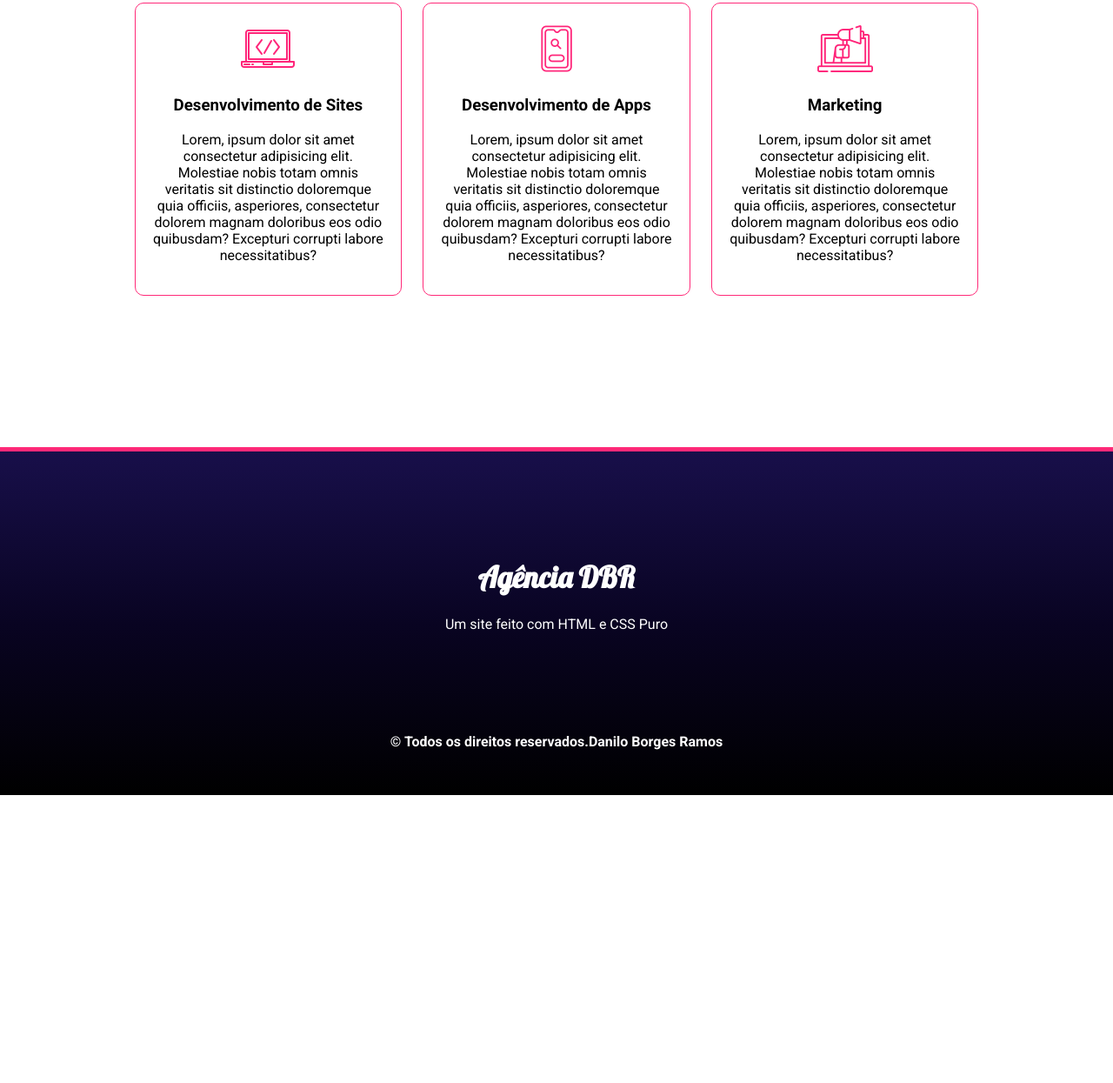
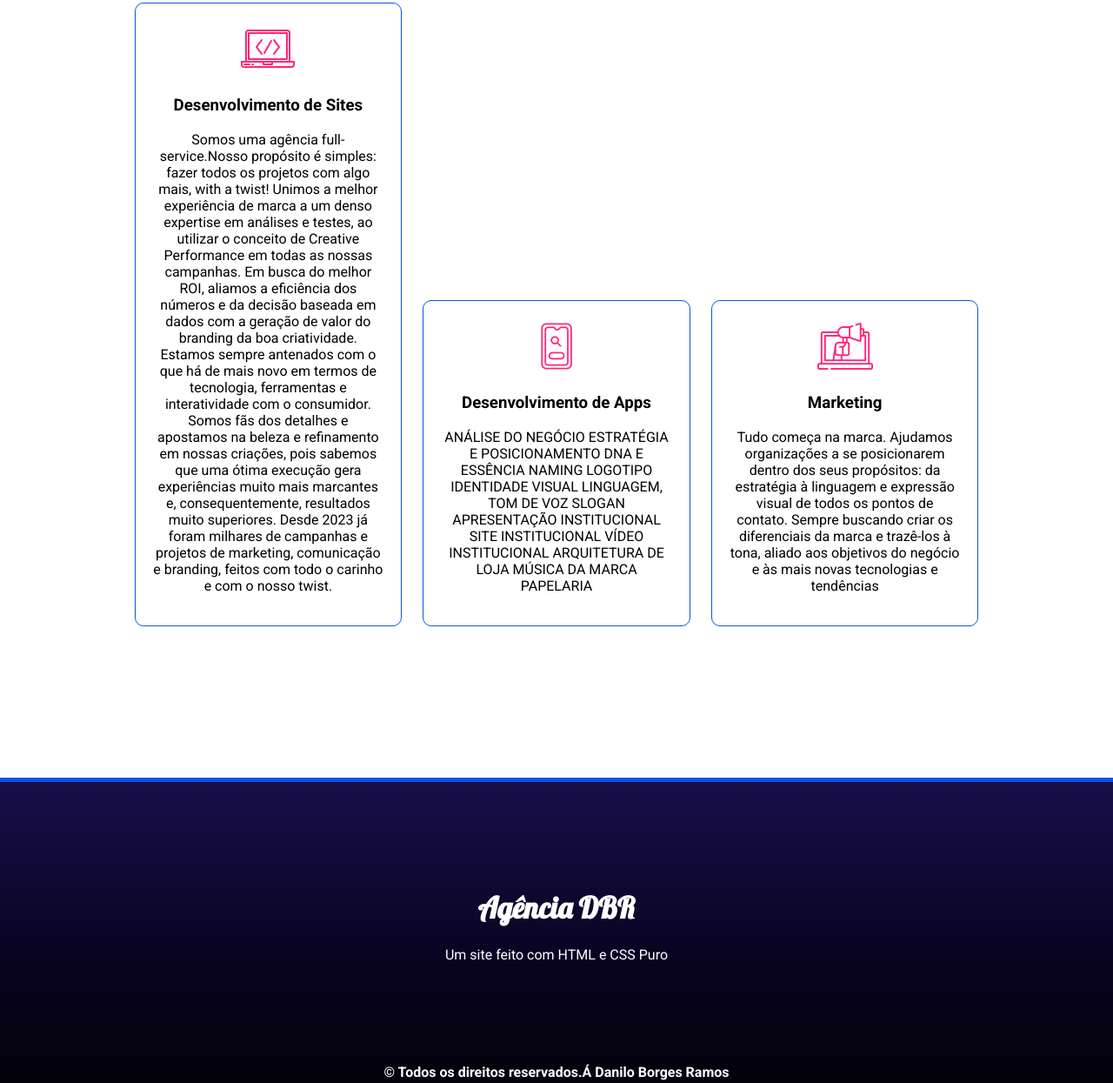
Before and after one commit to DanilodRamos/agencia, a plain HTML site: page index.html in a window 1280 px wide. Shown: the part 850-2095 px from the top of the page at 87% size. Before the commit the page ends 1764 px from the top, so only its background shows below. Drawn offline with Linux system fonts and the light colour scheme.

Commit message:
atualizando alguns dados

```diff
--- a/css/estilo.css
+++ b/css/estilo.css
@@ -47,7 +47,7 @@ body{
 }
 
 .menu a:hover{
-    color:#FF2978;
+    color:#0b51e7;
     border-top:4px solid #180F4A;
 }
 
@@ -62,7 +62,7 @@ body{
 
 #botao:hover{
     border:none;
-    background: #FF2978;
+    background: #0b51e7;
 }
 
 .header{
@@ -95,7 +95,7 @@ body{
 
 .contact-btn{
     display: inline-block;
-    background: #FF2978;
+    background: #0b51e7;
     padding:20px;
     color:white;
     text-transform: uppercase;
@@ -144,7 +144,7 @@ section h2{
     width: 30%;
     padding:20px;
     margin:1%;
-    border:1px solid #FF2978;
+    border:1px solid #0b51e7;
     border-radius:10px;
     cursor:pointer;
 }
@@ -154,7 +154,7 @@ section h2{
 }
 
 .card:hover{
-    background: #FF2978;
+    background: #0b51e7;
     color:white;
     padding:40px;
 }
@@ -176,7 +176,7 @@ footer{
     height: 400px;
     background-image:linear-gradient(180deg,#180F4A,#090422,black);
     text-align:center;
-    border-top:5px solid #FF2978;
+    border-top:5px solid #0b51e7;
 }
 
 .logo-rodape{
--- a/index.html
+++ b/index.html
@@ -28,9 +28,7 @@
         <div class="headline">
             <h2 style="letter-spacing: 15px;">você achou a melhor</h2>
             <h2 style="font-size:80px">Agência Digital</h2>
-            <p>Lorem ipsum dolor sit amet consectetur, adipisicing elit. Enim, magnam rem unde laborum temporibus cum
-                repellendus laudantium eius veritatis consequatur quod veniam, voluptates voluptate alias aliquam fugiat
-                itaque cumque quia.</p>
+            <p>Uma agencia de serviços de ti,atualizações de layout,botoes,segurança e tudo que precisar.</p>
             <a href="#" class="contact-btn">Contrate Agora</a>
         </div>
         <div class="img-headline">
@@ -44,51 +42,56 @@
                 <img src="img/pc.png">
                 <div class="card-text">
                     <h3>Desenvolvimento de Sites</h3>
-                    <p>Lorem, ipsum dolor sit amet consectetur adipisicing elit. Molestiae nobis totam omnis veritatis
-                        sit
-                        distinctio doloremque quia officiis, asperiores, consectetur dolorem magnam doloribus eos odio
-                        quibusdam? Excepturi corrupti labore necessitatibus?</p>
+                    <p>Somos uma agência full-service.Nosso propósito é simples: fazer todos os projetos com algo mais, with a twist!
+
+                        Unimos a melhor experiência de marca a um denso expertise em análises e testes, ao utilizar o conceito de Creative Performance em todas as nossas campanhas.
+
+                        Em busca do melhor ROI, aliamos a eficiência dos números e da decisão baseada em dados com a geração de valor do branding da boa criatividade.
+
+                        Estamos sempre antenados com o que há de mais novo em termos de tecnologia, ferramentas e interatividade com o consumidor.
+
+                        Somos fãs dos detalhes e apostamos na beleza e refinamento em nossas criações, pois sabemos que uma ótima execução gera experiências muito mais marcantes e, consequentemente, resultados muito superiores.
+
+                        Desde 2023 já foram milhares de campanhas e projetos de marketing, comunicação e branding, feitos com todo o carinho e com o nosso twist.</p>
                 </div>
                 <div class="texto-oculto">
                     <h3>Outro conteúdo qualquer</h3>
-                    <p>Lorem, ipsum dolor sit amet consectetur adipisicing elit. Molestiae nobis totam omnis veritatis
-                        sit
-                        distinctio doloremque quia officiis, asperiores, consectetur dolorem magnam doloribus eos odio
-                        quibusdam? Excepturi corrupti labore necessitatibus?</p>
+                    <p>Está sendo aplicado um golpe via Whatsapp e grupos de Facebook no qual é oferecida uma oportunidade de trabalho falsa em nome da Twist. Fique atento, nossas vagas somente são as publicadas em vagas.twist.com.br. Caso veja uma oportunidade falsa não cadastrada, denuncie o golpista.</p>
                 </div>
             </div>
             <div class="card">
                 <img src="img/smartphone.png">
                 <div class="card-text">
                     <h3>Desenvolvimento de Apps</h3>
-                    <p>Lorem, ipsum dolor sit amet consectetur adipisicing elit. Molestiae nobis totam omnis veritatis
-                        sit
-                        distinctio doloremque quia officiis, asperiores, consectetur dolorem magnam doloribus eos odio
-                        quibusdam? Excepturi corrupti labore necessitatibus?</p>
+                    <p>ANÁLISE DO NEGÓCIO
+                        ESTRATÉGIA E POSICIONAMENTO
+                        DNA E ESSÊNCIA
+                        NAMING
+                        LOGOTIPO
+                        IDENTIDADE VISUAL
+                        LINGUAGEM, TOM DE VOZ
+                        SLOGAN
+                        APRESENTAÇÃO INSTITUCIONAL
+                        SITE INSTITUCIONAL
+                        VÍDEO INSTITUCIONAL
+                        ARQUITETURA DE LOJA
+                        MÚSICA DA MARCA
+                        PAPELARIA</p>
                 </div>
                 <div class="texto-oculto">
                     <h3>Outro conteúdo qualquer</h3>
-                    <p>Lorem, ipsum dolor sit amet consectetur adipisicing elit. Molestiae nobis totam omnis veritatis
-                        sit
-                        distinctio doloremque quia officiis, asperiores, consectetur dolorem magnam doloribus eos odio
-                        quibusdam? Excepturi corrupti labore necessitatibus?</p>
+                    <p>Vendas, geração de leads, buzz, alcance, awareness, queima de estoque, lançamento… não importa a finalidade, fazemos mensagens serem ouvidas e produtos serem vendidos com o melhor ROI possível: unimos boas ideias à análise dos dados e experiência do consumidor nos canais de conversão.</p>
                 </div>
             </div>
             <div class="card">
                 <img src="img/marketing.png">
                 <div class="card-text">
                     <h3>Marketing</h3>
-                    <p>Lorem, ipsum dolor sit amet consectetur adipisicing elit. Molestiae nobis totam omnis veritatis
-                        sit
-                        distinctio doloremque quia officiis, asperiores, consectetur dolorem magnam doloribus eos odio
-                        quibusdam? Excepturi corrupti labore necessitatibus?</p>
+                    <p>Tudo começa na marca. Ajudamos organizações a se posicionarem dentro dos seus propósitos: da estratégia à linguagem e expressão visual de todos os pontos de contato. Sempre buscando criar os diferenciais da marca e trazê-los à tona, aliado aos objetivos do negócio e às mais novas tecnologias e tendências</p>
                 </div>
                 <div class="texto-oculto">
                     <h3>Outro conteúdo qualquer</h3>
-                    <p>Lorem, ipsum dolor sit amet consectetur adipisicing elit. Molestiae nobis totam omnis veritatis
-                        sit
-                        distinctio doloremque quia officiis, asperiores, consectetur dolorem magnam doloribus eos odio
-                        quibusdam? Excepturi corrupti labore necessitatibus?</p>
+                    <p>Reter é muito mais barato do que conquistar e por isso manter a conversa sempre ativa é essencial. Ajudamos a transformar seguidores em fãs e a gerar vendas e oportunidades recorrentes para nossos clientes utilizando o marketing direto e CRM, construindo laços reais com o consumidor: do email às redes sociais.</p>
                 </div>
             </div>
         </div>
@@ -98,7 +101,7 @@
             <h1 class="agencia">Agência DBR</h1>
             <p style="color:white">Um site feito com HTML e CSS Puro</p>
         </div>
-        <b style="color:white;">© Todos os direitos reservados.Danilo Borges Ramos</b>
+        <b style="color:white;">© Todos os direitos reservados.Á Danilo Borges Ramos</b>
     </footer>
     <a class="whats" target="_blank"
         href="https://api.whatsapp.com/send?phone=5534988064751&text=Ol%C3%A1%20peguei%20seu%20contato%20no%20site"><img
```
